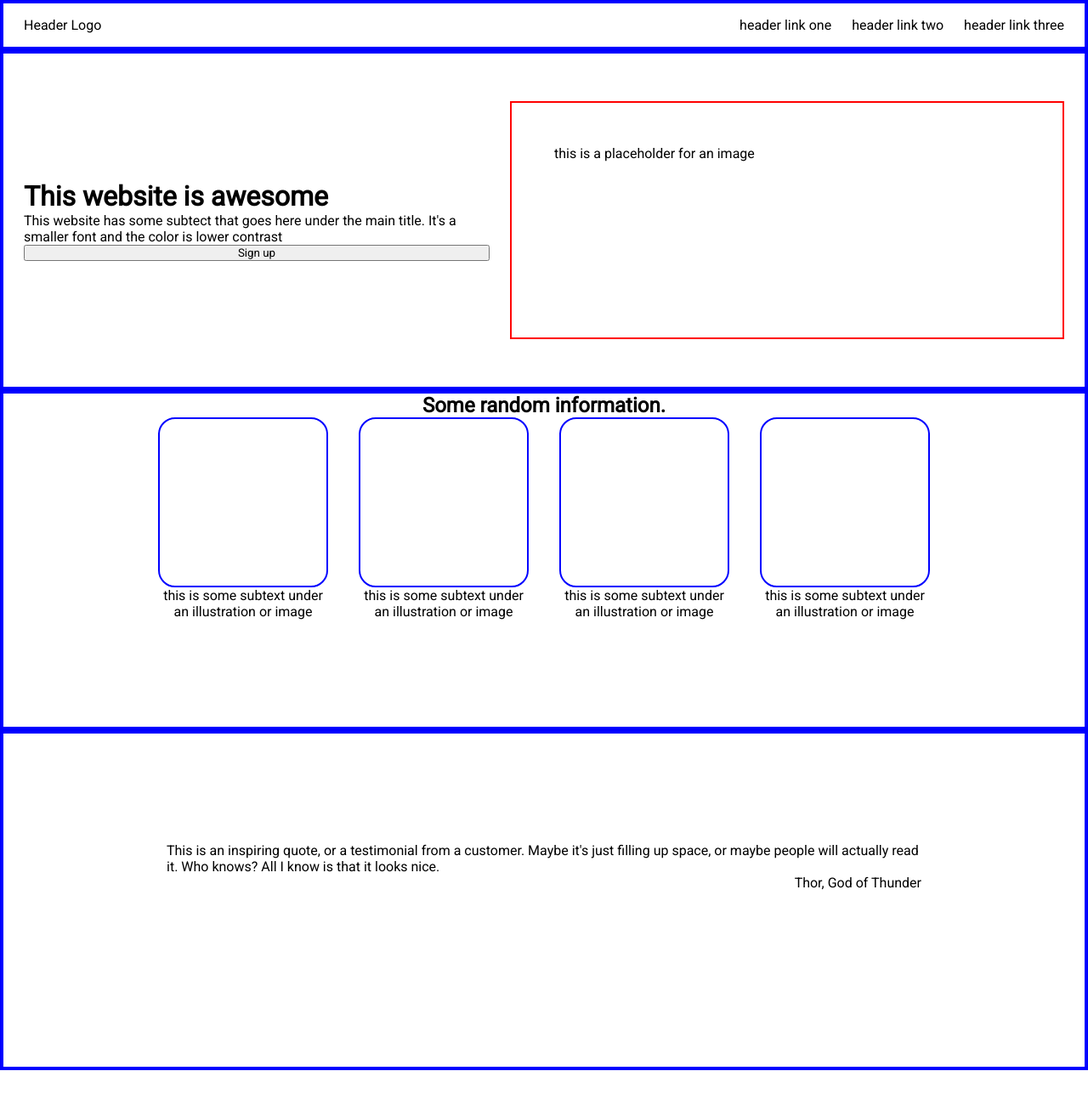
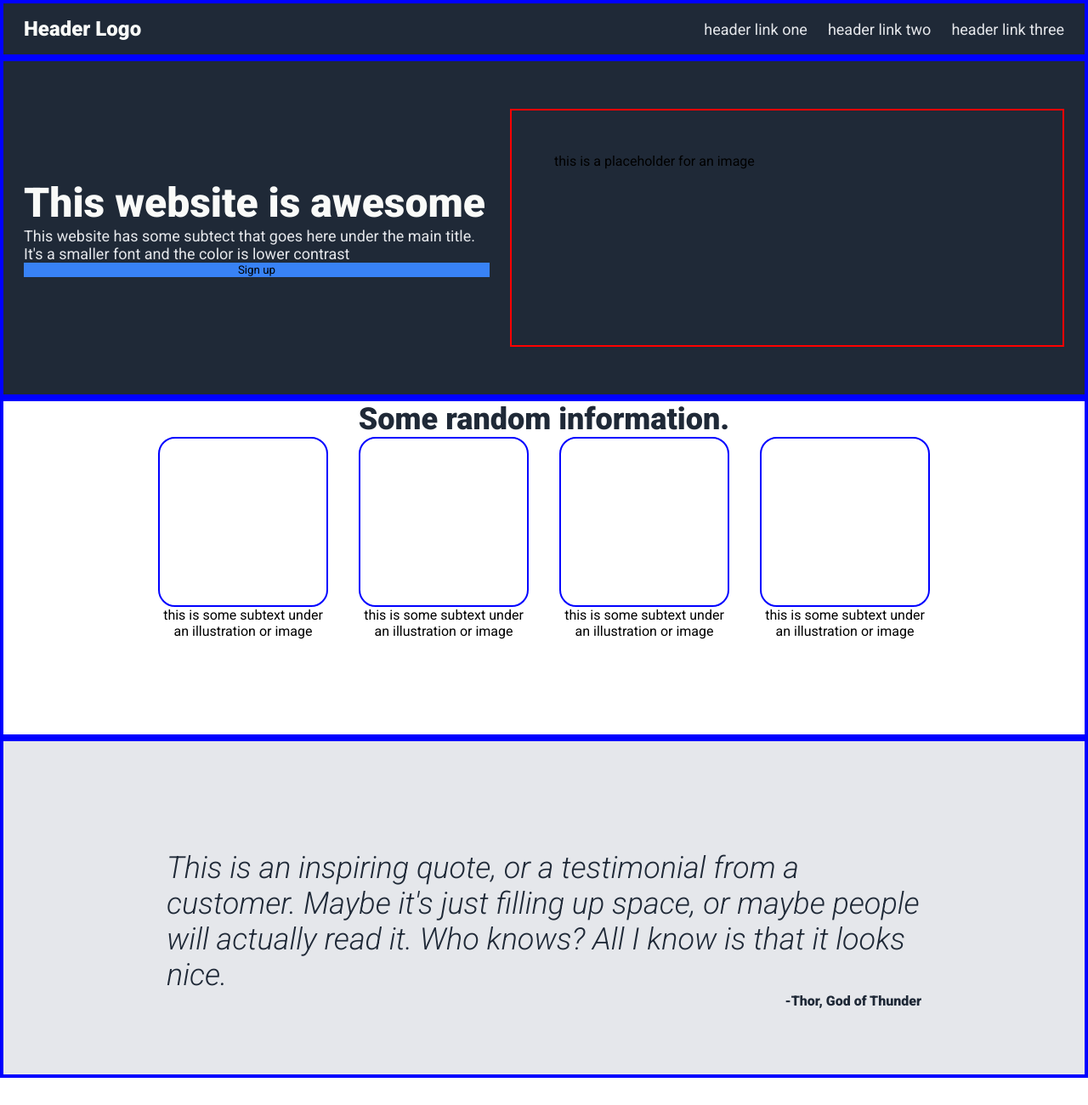
Before and after one commit to SutSuton/odin-landing-page, a plain HTML site: page index.html in a window 1280 px wide. Shown: the top 1300 px of the page at 85% size. Drawn offline with Linux system fonts and the light colour scheme.

Commit message:
Style according to attached style guide

```diff
--- a/index.html
+++ b/index.html
@@ -6,15 +6,16 @@
   <meta name="viewport" content="width=device-width, initial-scale=1.0">
   <title>My Landing Page</title>
   <link rel="stylesheet" href="style.css">
-  <link rel="stylesheet"
-          href="https://fonts.googleapis.com/css?family=Roboto">
+  <link rel="preconnect" href="https://fonts.googleapis.com">
+  <link rel="preconnect" href="https://fonts.gstatic.com" crossorigin>
+  <link href="https://fonts.googleapis.com/css2?family=Roboto:ital,wght@0,100;0,300;0,400;0,500;0,700;0,900;1,100;1,300;1,400;1,500;1,700;1,900&display=swap" rel="stylesheet">
 <body>
   <div class="header section">
     <div class="logo">Header Logo</div>
     <ul class="links">
-      <li>header link one</li>
-      <li>header link two</li>
-      <li>header link three</li>
+      <li><a href="google.com">header link one</a></li>
+      <li><a href="google.com">header link two</a></li>
+      <li><a href="google.com">header link three</a></li>
     </ul>
   </div>
 
@@ -51,7 +52,7 @@
 
   <div class="quote section">
     <div class="quote-text">This is an inspiring quote, or a testimonial from a customer. Maybe it's just filling up space, or maybe people will actually read it. Who knows? All I know is that it looks nice.</div>
-    <div class="quote-author">Thor, God of Thunder</div>
+    <div class="quote-author">-Thor, God of Thunder</div>
   </div>
 
   <div class="newsletter section">
--- a/style.css
+++ b/style.css
@@ -16,11 +16,24 @@
   height: 50vh;
 }
 
+.header,
+.intro,
+.footer {
+  background-color: #1f2937;
+}
+
+/* Header */
 .header {
   display: flex;
   justify-content: space-between;
   align-items: center;
   padding: 16px 24px;
+}
+
+.logo {
+  font-size: 24px;
+  color: #f9faf8;
+  font-weight: 900;
 }
 
 ul {
@@ -29,10 +42,27 @@ ul {
   gap: 24px;
 }
 
+ul a {
+  text-decoration: none;
+  font-size: 18px;
+  color: #e5e7eb;
+}
+
+a:hover {
+  color: #fff;
+}
+
+/* Hero section */
 .intro {
   display: flex;
   padding: 56px 24px;
   gap: 24px;
+}
+
+h1 {
+  font-size: 48px;
+  font-weight: 900;
+  color: #f9faf8;
 }
 
 .left-container {
@@ -42,16 +72,34 @@ ul {
   justify-content: center;
 }
 
+.left-container p {
+  font-size: 18px;
+  color: #e5e7eb;
+}
+
+button {
+  background-color: #3882f6;
+  border: 1px solid #3882f6;
+}
+
+
 .right-image {
   flex: 1;
   padding: 50px;
   border: 2px solid red;
 }
 
+/* Info section */
 .info {
   display: flex;
   flex-direction: column;
   align-items: center;
+}
+
+.info h2 {
+  font-size: 36px;
+  color: #1f2937;
+  font-weight: 900;
 }
 
 .card-container {
@@ -74,24 +122,43 @@ ul {
   height: 200px;
 }
 
+/* Quote section */
 .quote {
   padding: 10vw 15vw;
   display: flex;
   flex-direction: column;
+  background-color: #e5e7eb;
+}
+
+.quote-text {
+  font-size: 36px;
+  font-weight: 300;
+  font-style: italic;
+  color: #1f2937;
 }
 
 .quote-author {
   align-self: flex-end;
+  color: #1f2937;
+  font-weight: 900;
 }
 
+/* Call to action */
 .newsletter {
   margin: 100px 24px;
   border-radius: 16px;
   padding: 36px 156px;
   display: flex;
   justify-content: space-between;
+  background-color: #3882f6;
+  color: #fff;
 }
 
+.newsletter button {
+  border: 1px solid #fff;
+}
+
+/* Footer */
 .footer {
   display: flex;
   justify-content: center;
```
